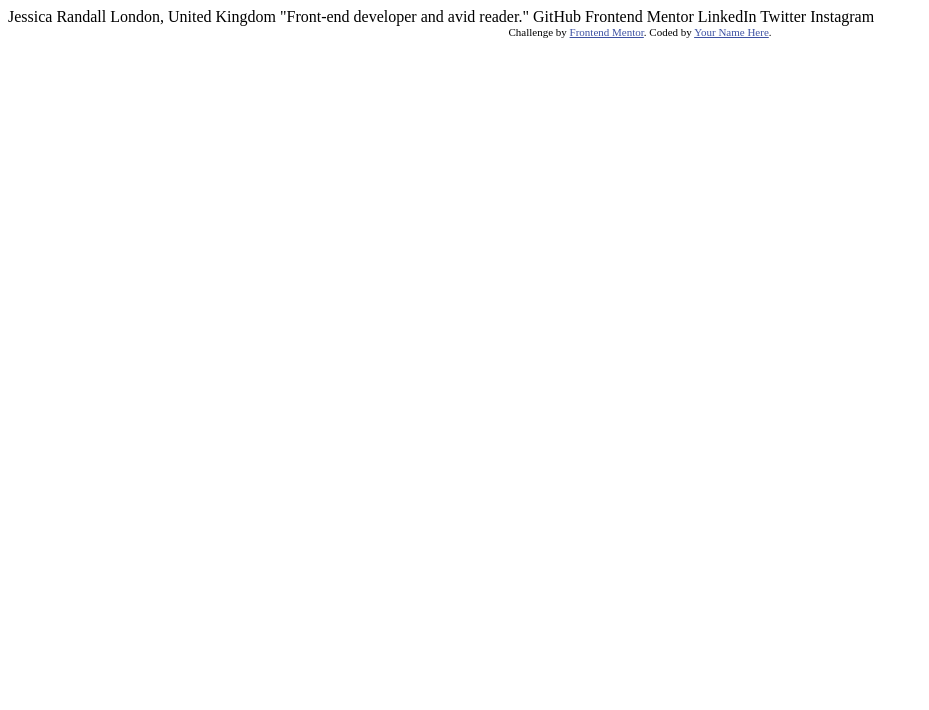
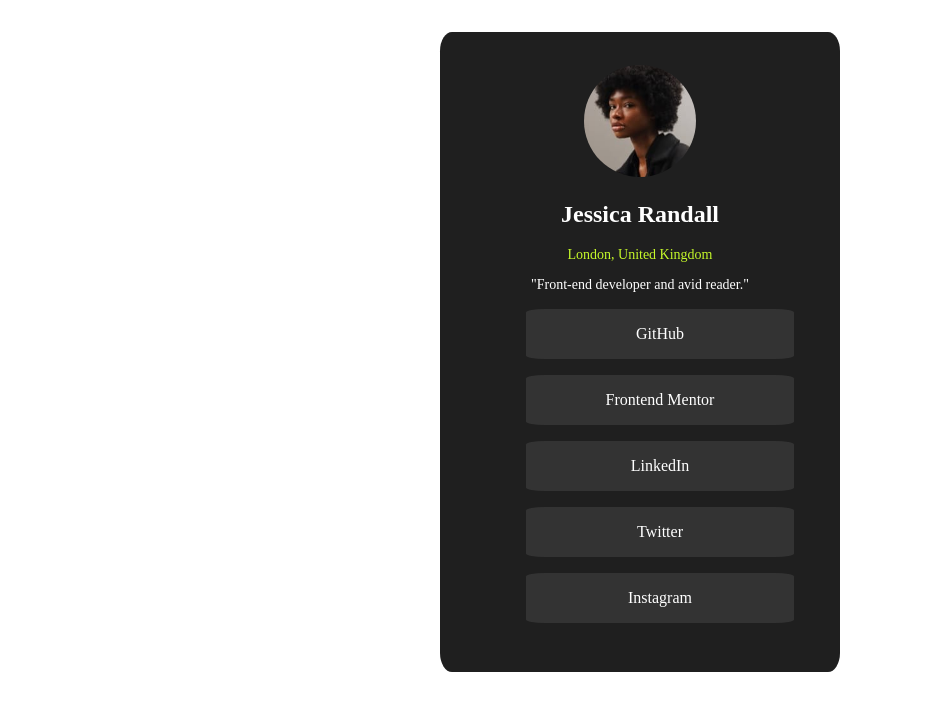
Before and after one commit to sakura12344/web-strart, a plain HTML site: page index.html in a window 1280 px wide. Shown: the whole page, without its empty margins (0-929 px from the left). Drawn offline with Linux system fonts and the light colour scheme.

Commit message:
Add files via upload

```diff
--- a/index.html
+++ b/index.html
@@ -1,34 +1,43 @@
 <!DOCTYPE html>
 <html lang="en">
   <head>
-  <meta charset="UTF-8">
-  <meta name="viewport" content="width=device-width, initial-scale=1.0"> <!-- displays site properly based on user's device -->
+    <meta charset="UTF-8" />
+    <meta name="viewport" content="width=device-width, initial-scale=1.0" />
+    <!-- displays site properly based on user's device -->
 
-  <link rel="icon" type="image/png" sizes="32x32" href="./assets/images/favicon-32x32.png">
+    <link
+      rel="icon"
+      type="image/png"
+      sizes="32x32"
+      href="./assets/images/favicon-32x32.png" />
 
     <title>Frontend Mentor | Social links profile</title>
 
     <!-- Feel free to remove these styles or customise in your own stylesheet 👍 -->
-  <style>
-    .attribution { font-size: 11px; text-align: center; }
-    .attribution a { color: hsl(228, 45%, 44%); }
+
+    <link href="style.css" rel="stylesheet">
+
     </style>
   </head>
   <body>
-
-  Jessica Randall
-  London, United Kingdom
-  "Front-end developer and avid reader."
-
-  GitHub
-  Frontend Mentor
-  LinkedIn
-  Twitter
-  Instagram
-
-  <div class="attribution">
-    Challenge by <a href="https://www.frontendmentor.io?ref=challenge" target="_blank">Frontend Mentor</a>.
-    Coded by <a href="#">Your Name Here</a>.
+    <main>
+    <section>
+      <div class="main">
+        <picture>
+          <img src="assets/images/avatar-jessica.jpeg" alt="jessica randall" />
+        </picture>
+        <h1>Jessica Randall</h1>
+        <p class="place">London, United Kingdom</p>
+        <p>"Front-end developer and avid reader."</p>
+        <ul>
+          <li>GitHub</li>
+          <li>Frontend Mentor</li>
+          <li>LinkedIn</li>
+          <li>Twitter</li>
+          <li>Instagram</li>
+        </ul>
       </div>
+    </section>
+  </main>
   </body>
 </html>
--- /dev/null
+++ b/style.css
@@ -0,0 +1,48 @@
+.attribution {
+  font-size: 11px;
+  text-align: center;
+}
+.attribution a {
+  color: hsl(228, 45%, 44%);
+}
+main {
+  border-radius: 3%;
+  display: flex;
+  background-color: hsl(0, 0%, 12%);
+  color: hsl(0, 0%, 100%);
+  text-align: center;
+  align-items: center;
+  justify-content: center;
+  margin: 2em auto;
+
+  height: 80vh;
+  width: 50vh;
+}
+p {
+  font-size: 14px;
+}
+h1 {
+  font-size: 1.5em;
+}
+img {
+  border-radius: 100%;
+  width: 7em;
+  height: 7em;
+}
+li {
+  text-align: center;
+  padding: 1em 5em;
+  margin: 1em auto;
+  background-color: hsl(0, 0%, 20%);
+  border-radius: 7%;
+}
+ul {
+  list-style-type: none;
+}
+.place {
+  color: hsl(75, 94%, 57%);
+}
+li:hover {
+  background-color: hsl(75, 94%, 57%);
+  color: black;
+}
```
Also changed, not shown: assets/fonts/Inter-VariableFont_slnt,wght.ttf (added), assets/fonts/OFL.txt (added), assets/fonts/README.txt (added), assets/fonts/static/Inter-Bold.ttf (added), assets/fonts/static/Inter-Regular.ttf (added), assets/fonts/static/Inter-SemiBold.ttf (added), assets/images/avatar-jessica.jpeg (added), assets/images/favicon-32x32.png (added). Lines whose indentation alone changed are shown as unchanged.
